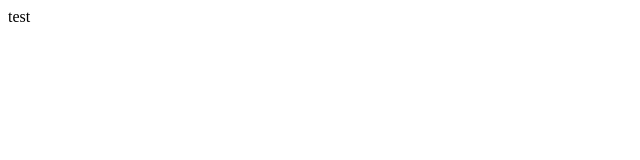
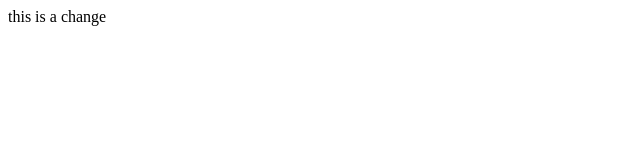
Before and after one commit to Johna321/johna321.github.io, a plain HTML site: page index.html in a window 1280 px wide. Shown: the full height of the page, 0-640 px from the left. Drawn offline with Linux system fonts and the light colour scheme.

Commit message:
changed it

```diff
--- a/index.html
+++ b/index.html
@@ -2,4 +2,8 @@
   <title>johns</title>
 </head>
 
-<body>test</body>
+<body>
+  <div class="one">
+    <p>this is a change</p>
+  </div>
+</body>
```
